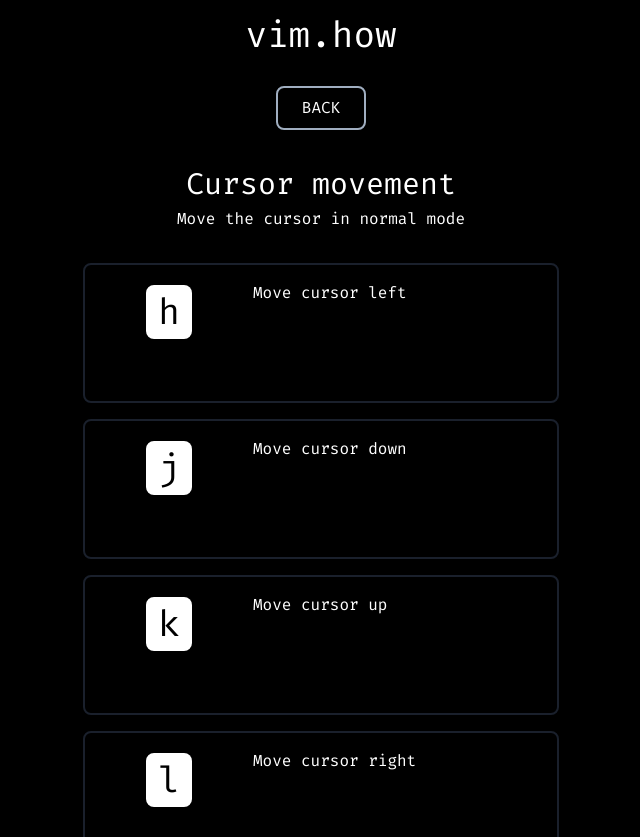
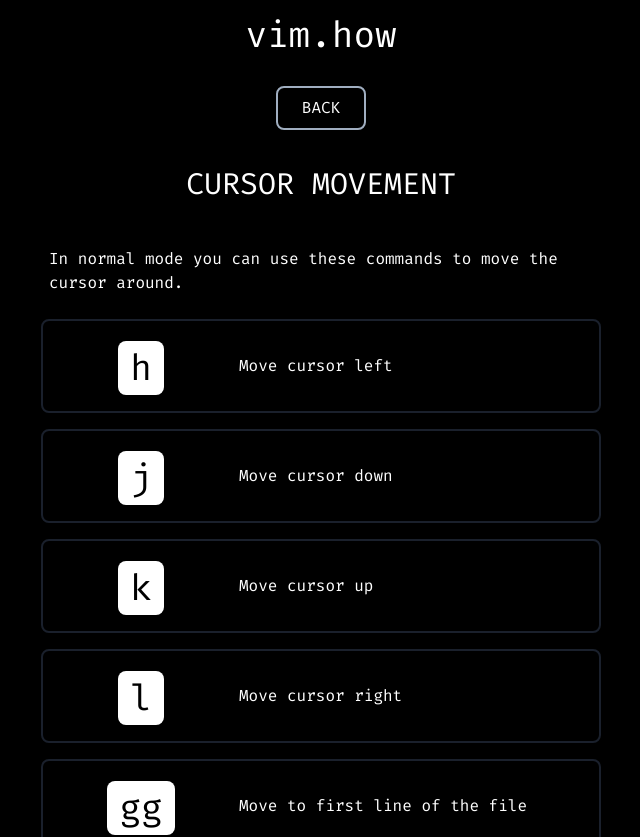
Before and after one commit to crudh/vim-how, a Next.js app: page /categories/1 in a window 1280 px wide. Shown: the top 837 px of the page, without its empty margins (319-959 px from the left). Built offline with nearby package versions, Linux system fonts and the light colour scheme.

Commit message:
Updated display of categories and commands (#27)

```diff
--- a/components/category-box.tsx
+++ b/components/category-box.tsx
@@ -1,10 +1,10 @@
 export const CategoryBox: React.FC<{
-  name: string;
   colorClass: string;
-  description: string;
-}> = ({ name, colorClass, description }) => (
-  <div className={`${colorClass} flex flex-col items-center p-4 rounded-lg`}>
-    <div className="uppercase">{name}</div>
-    <div className="text-sm">{description}</div>
+  paddingClass?: string;
+}> = ({ colorClass, paddingClass = "p-4", children }) => (
+  <div
+    className={`${colorClass} ${paddingClass} flex flex-col items-center rounded-lg`}
+  >
+    {children}
   </div>
 );
--- a/components/command-box.tsx
+++ /dev/null
@@ -1,15 +0,0 @@
-export const CommandBox: React.FC<{
-  title: string;
-  command: string;
-  description: string;
-}> = ({ title, command, description }) => (
-  <div className="grid grid-rows-3 grid-cols-3 gap-4 p-4 border-gray-900 border-2 rounded-lg">
-    <div className="row-span-3 flex justify-center pt-1 items-baseline">
-      <div className="text-4xl bg-white text-black pl-3 pr-3 rounded-lg">
-        {command}
-      </div>
-    </div>
-    <div className="row-span-1 col-span-2">{title}</div>
-    <div className="row-span-2 col-span-2">{description}</div>
-  </div>
-);
--- a/components/command-box-list.tsx
+++ b/components/command-view-list.tsx
@@ -1,10 +1,11 @@
 import { Command } from "../data/commands";
 import { motion } from "framer-motion";
-import { CommandBox } from "./command-box";
+import { CommandView } from "./command-view";
 
-export const CommandBoxList: React.FC<{ commands: Command[] }> = ({
-  commands,
-}) => (
+export const CommandViewList: React.FC<{
+  commands: Command[];
+  showCategory?: boolean;
+}> = ({ commands, showCategory = false }) => (
   <>
     {commands.map((command, index) => (
       <motion.div
@@ -16,7 +17,11 @@
           duration: 0.2 * (index + 1),
         }}
       >
-        <CommandBox {...command} />
+        <CommandView
+          command={command.command}
+          title={command.title}
+          categoryId={showCategory ? command.categoryId : undefined}
+        />
       </motion.div>
     ))}
   </>
--- /dev/null
+++ b/components/command-view.tsx
@@ -0,0 +1,36 @@
+import { categoryById } from "../utils/categories";
+import { CategoryBox } from "./category-box";
+import Link from "next/link";
+
+export const CommandView: React.FC<{
+  title: string;
+  command: string;
+  categoryId?: number;
+}> = ({ title, command, categoryId }) => {
+  const category =
+    categoryId !== undefined ? categoryById(categoryId) : undefined;
+
+  return (
+    <div className="p-4 border-gray-900 border-2 rounded-lg">
+      <div className="grid grid-cols-3 gap-4">
+        <div className="flex justify-center pt-1 items-baseline">
+          <div className="text-4xl bg-white text-black pl-3 pr-3 rounded-lg">
+            {command}
+          </div>
+        </div>
+        <div className="col-span-2 flex flex-col self-center">{title}</div>
+      </div>
+      {category && (
+        <div className="flex justify-end pt-2">
+          <Link href={`/categories/${category.id}`}>
+            <a>
+              <CategoryBox colorClass={category.colorClass} paddingClass="p-1">
+                <div className="text-xs">{category.name}</div>
+              </CategoryBox>
+            </a>
+          </Link>
+        </div>
+      )}
+    </div>
+  );
+};
--- a/data/categories.ts
+++ b/data/categories.ts
@@ -3,6 +3,7 @@
   name: string;
   colorClass: string;
   description: string;
+  descriptionLong: string;
 };
 
 export type Categories = {
@@ -13,13 +14,17 @@
   1: {
     id: 1,
     name: "Cursor movement",
-    colorClass: "bg-blue-600",
+    colorClass: "bg-blue-700",
     description: "Move the cursor in normal mode",
+    descriptionLong:
+      "In normal mode you can use these commands to move the cursor around",
   },
   2: {
     id: 2,
     name: "Insert mode",
-    colorClass: "bg-red-600",
+    colorClass: "bg-red-700",
     description: "Jump into insert mode in different ways",
+    descriptionLong:
+      "From the normal mode you can use these commands to jump into insert mode in different ways",
   },
 };
--- a/data/commands.ts
+++ b/data/commands.ts
@@ -4,7 +4,6 @@
   title: string;
   tags: string[];
   command: string;
-  description: string;
 };
 
 export type Commands = {
@@ -18,7 +17,6 @@
     title: "Move cursor left",
     tags: ["cursor", "movement", "move", "left", "navigation", "h"],
     command: "h",
-    description: "",
   },
   2: {
     id: 2,
@@ -26,7 +24,6 @@
     title: "Move cursor down",
     tags: ["cursor", "movement", "move", "down", "navigation", "j"],
     command: "j",
-    description: "",
   },
   3: {
     id: 3,
@@ -34,7 +31,6 @@
     title: "Move cursor up",
     tags: ["cursor", "movement", "move", "up", "navigation", "k"],
     command: "k",
-    description: "",
   },
   4: {
     id: 4,
@@ -42,7 +38,6 @@
     title: "Move cursor right",
     tags: ["cursor", "movement", "move", "right", "navigation", "l"],
     command: "l",
-    description: "",
   },
   5: {
     id: 5,
@@ -50,7 +45,6 @@
     title: "Move to first line of the file",
     tags: ["cursor", "movement", "move", "first line", "navigation", "gg"],
     command: "gg",
-    description: "",
   },
   6: {
     id: 6,
@@ -58,7 +52,6 @@
     title: "Insert before the cursor",
     tags: [],
     command: "i",
-    description: "",
   },
   7: {
     id: 7,
@@ -66,7 +59,6 @@
     title: "Insert at the beginning of the line",
     tags: [],
     command: "I",
-    description: "",
   },
   8: {
     id: 8,
@@ -74,7 +66,6 @@
     title: "Insert after the cursor",
     tags: [],
     command: "a",
-    description: "",
   },
   9: {
     id: 9,
@@ -82,6 +73,5 @@
     title: "Insert at the end of the line",
     tags: [],
     command: "A",
-    description: "",
   },
 };
--- a/pages/categories/[id].tsx
+++ b/pages/categories/[id].tsx
@@ -1,4 +1,4 @@
-import { CommandBoxList } from "../../components/command-box-list";
+import { CommandViewList } from "../../components/command-view-list";
 import { commandsByCategoryId } from "../../utils/commands";
 import { useRouter } from "next/router";
 import { LinkButton } from "../../components/link-button";
@@ -25,10 +25,10 @@
       <div className="pb-8">
         <LinkButton label="Back" to="/" />
       </div>
-      <h2>{category.name}</h2>
-      <div>{category.description}</div>
+      <h2 className="uppercase">{category.name}</h2>
       <div className="max-w-xl pt-6">
-        <CommandBoxList commands={commands} />
+        <div className="p-4">{category.descriptionLong}.</div>
+        <CommandViewList commands={commands} />
       </div>
     </div>
   );
--- a/pages/index.tsx
+++ b/pages/index.tsx
@@ -4,7 +4,7 @@
 import { categoriesList } from "../utils/categories";
 import { CategoryBox } from "../components/category-box";
 import Link from "next/link";
-import { CommandBoxList } from "../components/command-box-list";
+import { CommandViewList } from "../components/command-view-list";
 import { useMemo, useState } from "react";
 
 const HomePage: React.FC = () => {
@@ -43,7 +43,10 @@
               >
                 <Link href={`/categories/${category.id}`}>
                   <a>
-                    <CategoryBox {...category} />
+                    <CategoryBox colorClass={category.colorClass}>
+                      <div className="uppercase">{category.name}</div>
+                      <div className="text-sm">{category.description}</div>
+                    </CategoryBox>
                   </a>
                 </Link>
               </motion.div>
@@ -51,7 +54,7 @@
           </div>
         )}
         <div className="max-w-xl">
-          <CommandBoxList commands={results} />
+          <CommandViewList commands={results} showCategory />
           {showNoResults && <div>nope, didn&apos;t find that</div>}
         </div>
       </div>
```
